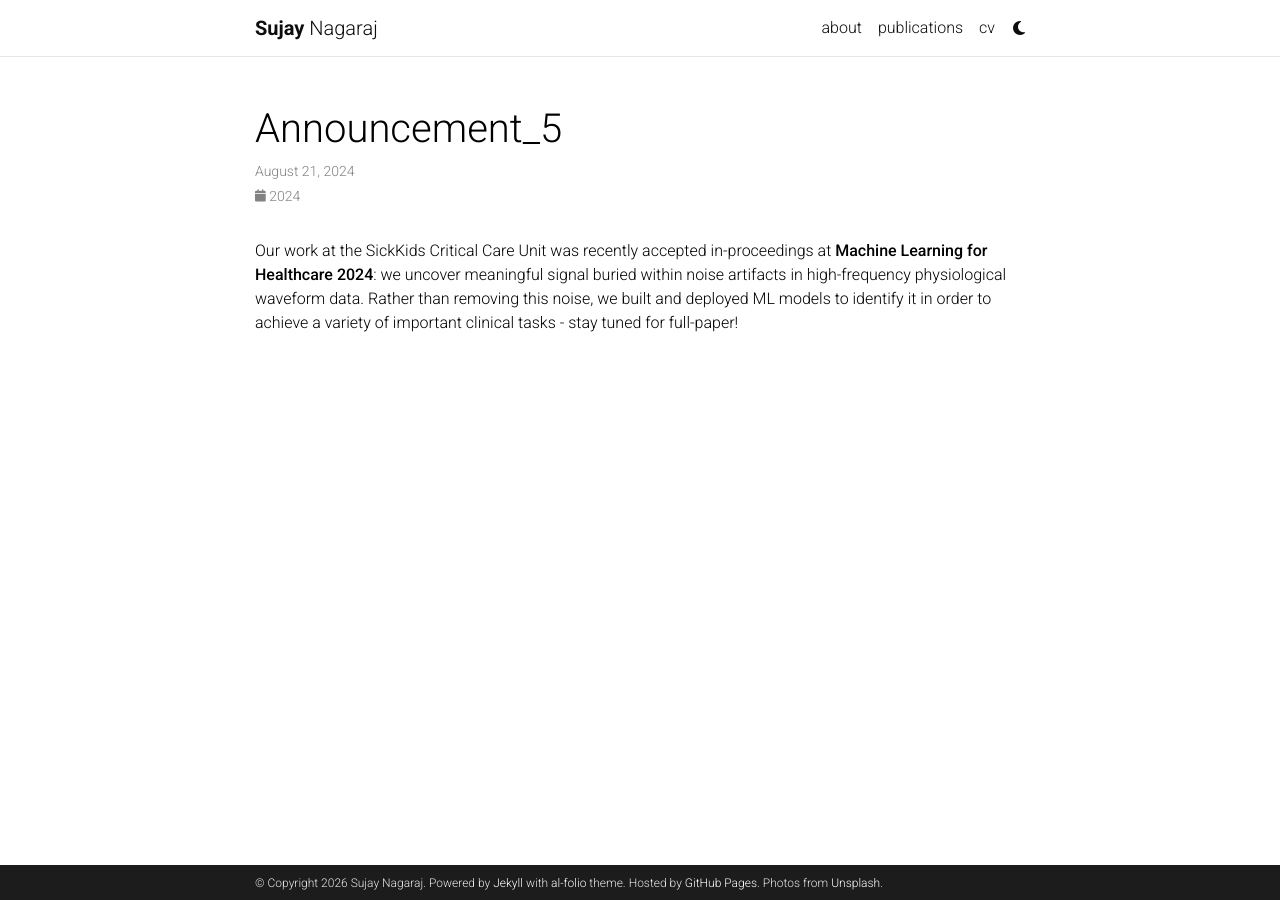
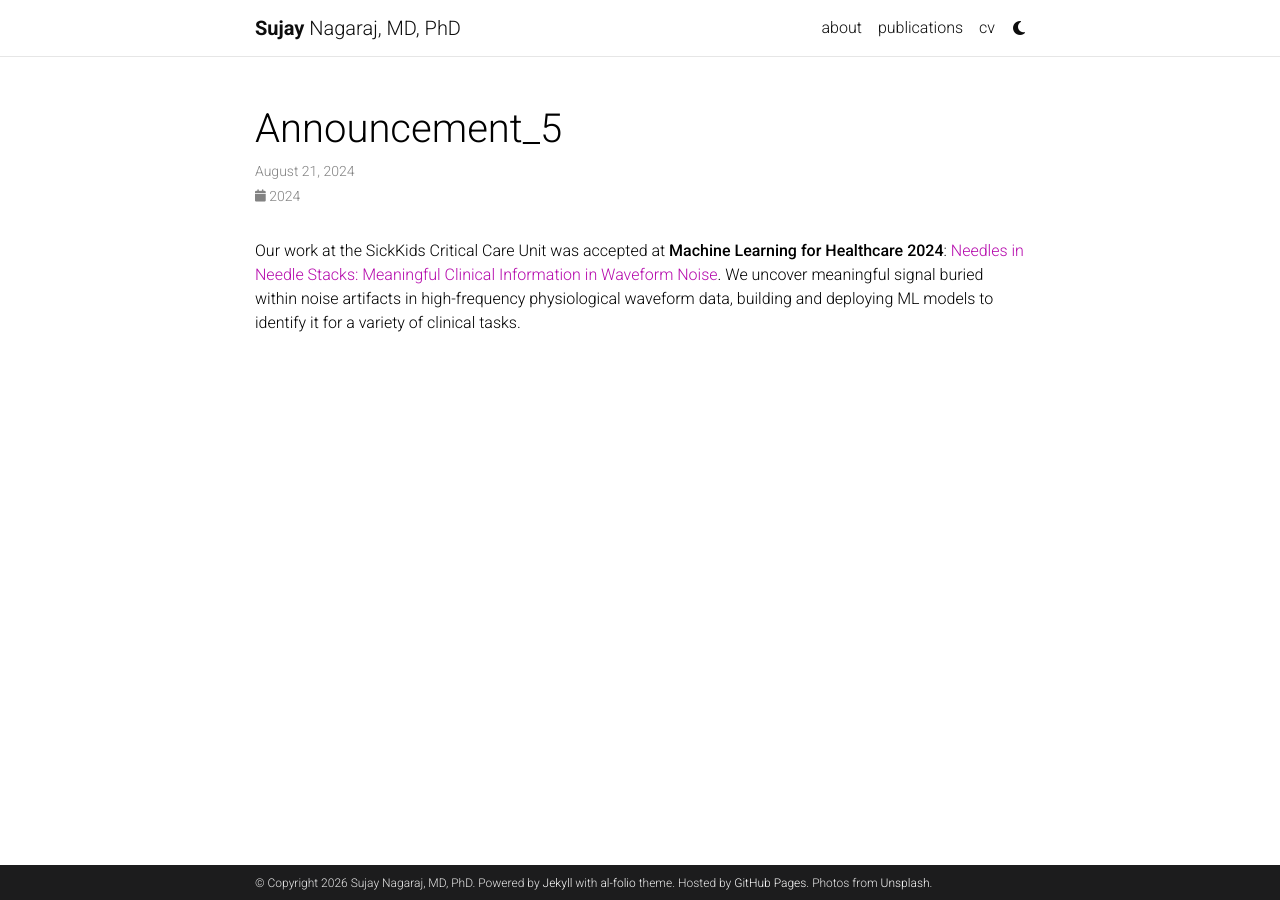
Before and after one commit to sujaynagaraj/sujaynagaraj.github.io, a Jekyll site: the page built from _news/announcement_5.md, in a window 1280 px wide. Built offline with Jekyll 4.4.1, drawn with Linux system fonts in a browser that asks for light colours; full-size pictures stand in for the smaller copies a plugin makes; comment, search, counter and statistics services are not loaded; a style sheet for code colours, icons or effects is not loaded.

Commit message:
Update news, publications, and name credentials
- Add MD, PhD credentials to name in config
- Add news: PhD defense (May 2025), MD convocation (June 2026), JMIR paper
- Update ICLR 2025 news with paper links
- Update MLHC 2024 news with paper link
- Add JMIR Formative Research LFS wearables paper to selected publications
- Add lfs_wearables.png preview thumbnail

Co-Authored-By: Claude Sonnet 4.6 <noreply@anthropic.com>

```diff
--- a/_config.yml
+++ b/_config.yml
@@ -5,7 +5,7 @@
 title: blank # the website title (if blank, full name will be used instead)
 first_name: Sujay
 middle_name:
-last_name: Nagaraj
+last_name: Nagaraj, MD, PhD
 email: s.nagaraj@mail.utoronto.ca
 description: > # the ">" symbol means to ignore newlines until "footer_text:"
   A simple, whitespace theme for academics. Based on [*folio](https://github.com/bogoli/-folio) design.
--- a/_news/announcement_5.md
+++ b/_news/announcement_5.md
@@ -5,4 +5,4 @@ inline: true
 related_posts: false
 ---
 
-Our work at the SickKids Critical Care Unit was recently accepted in-proceedings at **Machine Learning for Healthcare 2024**: we uncover meaningful signal buried within noise artifacts in high-frequency physiological waveform data. Rather than removing this noise, we built and deployed ML models to identify it in order to achieve a variety of important clinical tasks - stay tuned for full-paper!
+Our work at the SickKids Critical Care Unit was accepted at **Machine Learning for Healthcare 2024**: <a href="https://proceedings.mlr.press/v252/nagaraj24a.html">Needles in Needle Stacks: Meaningful Clinical Information in Waveform Noise</a>. We uncover meaningful signal buried within noise artifacts in high-frequency physiological waveform data, building and deploying ML models to identify it for a variety of clinical tasks.
```
Also changed, not shown: _bibliography/papers.bib (+10 -0 lines), _news/announcement_6.md (+1 -1 lines), _news/announcement_7.md (added, +8 -0 lines), _news/announcement_8.md (added, +8 -0 lines), _news/announcement_9.md (added, +8 -0 lines), assets/img/lfs_wearables.png (added), assets/img/publication_preview/lfs_wearables.png (added).
